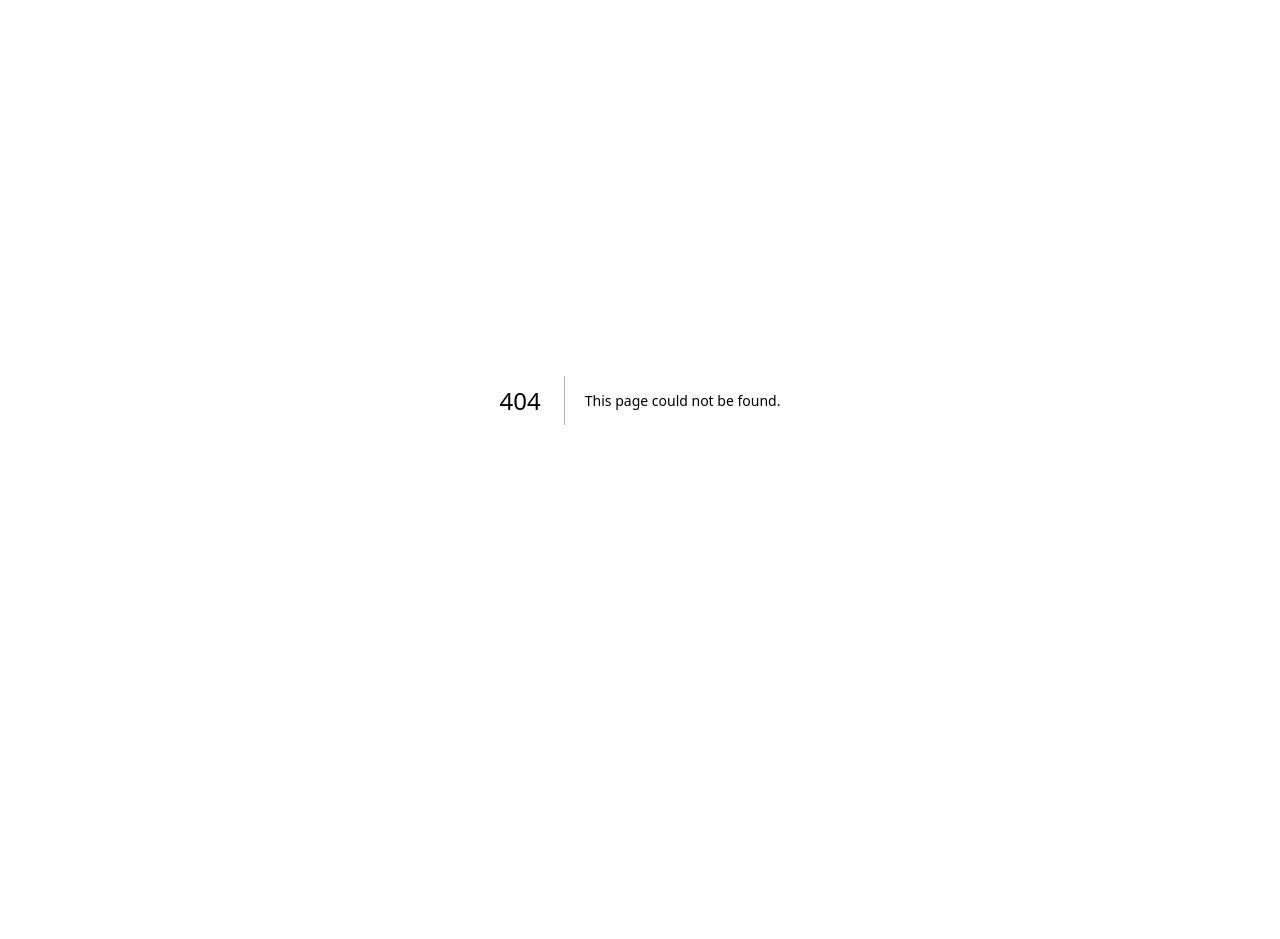
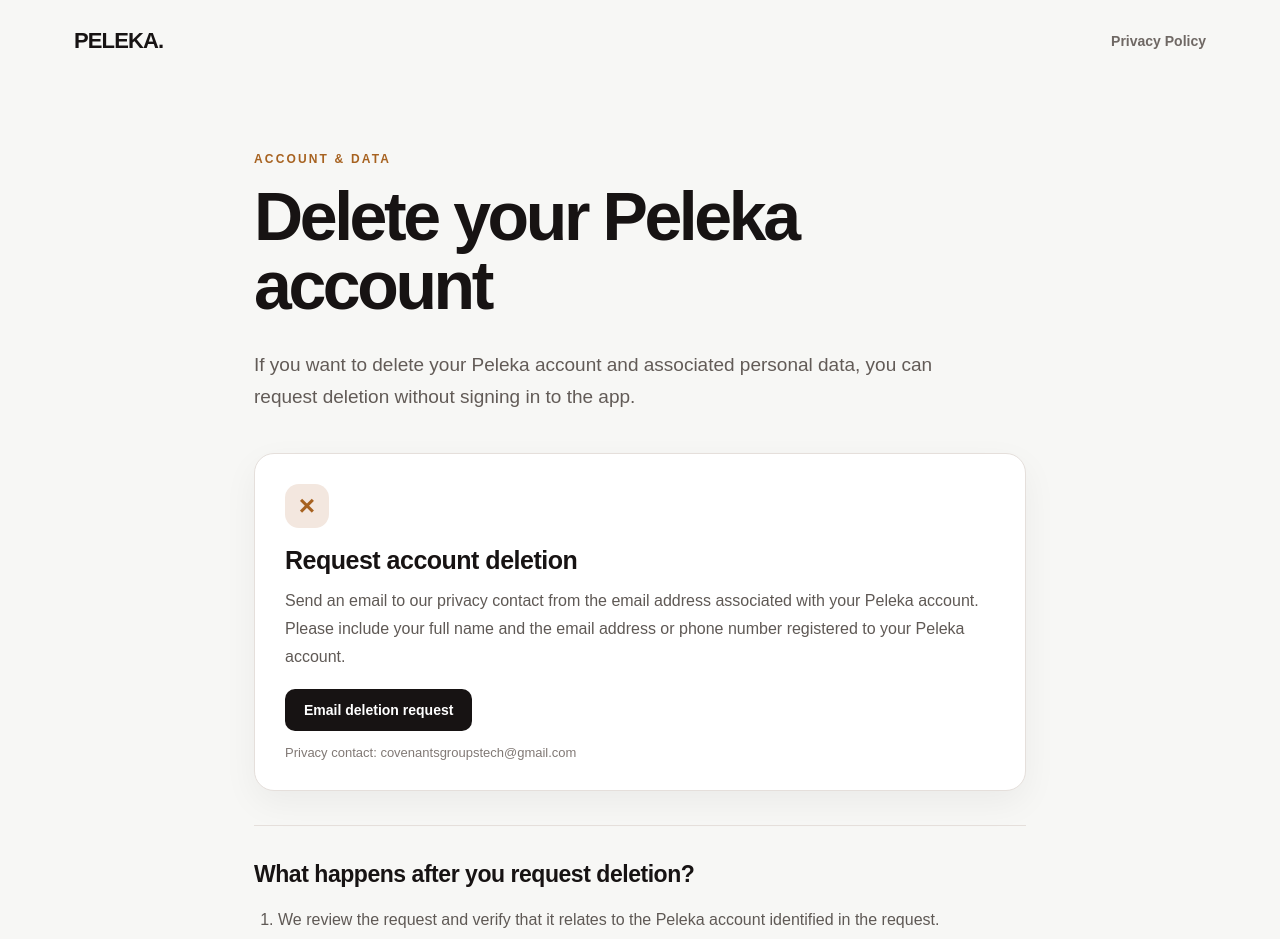
Before and after one commit to jean-yves1994/peleka-client-web-portal, a Next.js app: page /delete-account in a window 1280 px wide. Before the commit this address had no page. Shown: the top 939 px of the page. Before the commit the page ends 800 px from the top, so only its background shows below. Built offline with nearby package versions, Linux system fonts and the light colour scheme.

Commit message:
feat: add Peleka account deletion request page

```diff
--- /dev/null
+++ b/src/app/delete-account/page.js
@@ -0,0 +1,103 @@
+import Link from "next/link";
+
+const PRIVACY_EMAIL = "covenantsgroupstech@gmail.com";
+
+export const metadata = {
+  title: "Delete Your Peleka Account",
+  description: "Request deletion of your Peleka account and associated personal data.",
+};
+
+export default function DeleteAccountPage() {
+  return (
+    <main style={styles.page}>
+      <header style={styles.header}>
+        <Link href="/" style={styles.brand}>PELEKA<span>.</span></Link>
+        <Link href="/privacy-policy" style={styles.backLink}>Privacy Policy</Link>
+      </header>
+
+      <article style={styles.article}>
+        <div style={styles.kicker}>ACCOUNT &amp; DATA</div>
+        <h1 style={styles.title}>Delete your Peleka account</h1>
+        <p style={styles.intro}>
+          If you want to delete your Peleka account and associated personal data, you can request deletion without signing in to the app.
+        </p>
+
+        <section style={styles.card}>
+          <div style={styles.icon}>×</div>
+          <h2 style={styles.cardTitle}>Request account deletion</h2>
+          <p style={styles.body}>
+            Send an email to our privacy contact from the email address associated with your Peleka account. Please include your full name and the email address or phone number registered to your Peleka account.
+          </p>
+          <a
+            href={`mailto:${PRIVACY_EMAIL}?subject=Peleka%20Account%20Deletion%20Request`}
+            style={styles.button}
+          >
+            Email deletion request
+          </a>
+          <p style={styles.email}>Privacy contact: {PRIVACY_EMAIL}</p>
+        </section>
+
+        <section style={styles.section}>
+          <h2 style={styles.heading}>What happens after you request deletion?</h2>
+          <ol style={styles.list}>
+            <li>We review the request and verify that it relates to the Peleka account identified in the request.</li>
+            <li>We process the account deletion and remove personal data associated with the account where deletion is required.</li>
+            <li>We may retain limited information where necessary for legitimate purposes such as completed transaction records, fraud prevention, security, dispute resolution, or legal and regulatory obligations. Any retained information remains subject to appropriate protection and is retained only as long as necessary.</li>
+          </ol>
+          <p style={styles.body}>
+            If you have an active shipment, pending payment, unresolved complaint, or other transaction that requires completion or record retention, we may need to resolve or retain the relevant records before or after completing the deletion request. We will explain any material limitation to deletion.
+          </p>
+        </section>
+
+        <section style={styles.section}>
+          <h2 style={styles.heading}>What should I include?</h2>
+          <ul style={styles.list}>
+            <li>Your full name</li>
+            <li>The email address or phone number registered to your Peleka account</li>
+            <li>A clear statement that you want your Peleka account and associated personal data deleted</li>
+            <li>Optional: any additional information that can help us identify the account</li>
+          </ul>
+          <div style={styles.notice}>
+            <strong>Do not send passwords, Mobile Money PINs, payment-card details, or other sensitive credentials.</strong>
+            <span>We do not need these details to process an account deletion request.</span>
+          </div>
+        </section>
+
+        <section style={styles.section}>
+          <h2 style={styles.heading}>Need help?</h2>
+          <p style={styles.body}>
+            For privacy questions or help with a deletion request, contact {PRIVACY_EMAIL}. For more information about Peleka&apos;s data practices, read our <Link href="/privacy-policy" style={styles.inlineLink}>Privacy Policy</Link>.
+          </p>
+        </section>
+      </article>
+
+      <footer style={styles.footer}>
+        <Link href="/" style={styles.brand}>PELEKA<span>.</span></Link>
+        <span>Delivery that moves with you.</span>
+      </footer>
+    </main>
+  );
+}
+
+const styles = {
+  page: { minHeight: "100vh", background: "#f7f7f5", color: "#171313" },
+  header: { maxWidth: 1180, margin: "0 auto", padding: "28px 24px", display: "flex", alignItems: "center", justifyContent: "space-between" },
+  brand: { textDecoration: "none", color: "#171313", fontWeight: 800, letterSpacing: "-0.04em", fontSize: 22 },
+  backLink: { color: "#6f6864", textDecoration: "none", fontSize: 14, fontWeight: 600 },
+  article: { maxWidth: 820, margin: "0 auto", padding: "70px 24px 100px" },
+  kicker: { fontSize: 12, fontWeight: 800, letterSpacing: "0.18em", color: "#a76220", marginBottom: 16 },
+  title: { fontSize: "clamp(40px, 7vw, 68px)", lineHeight: 1.02, letterSpacing: "-0.05em", margin: 0 },
+  intro: { maxWidth: 700, fontSize: 19, lineHeight: 1.7, color: "#625b57", margin: "28px 0 40px" },
+  card: { padding: "30px", borderRadius: 20, background: "#fff", border: "1px solid #e5dfdb", boxShadow: "0 12px 35px rgba(23,19,19,0.05)" },
+  icon: { width: 44, height: 44, borderRadius: 14, background: "#f3e7df", color: "#a76220", display: "flex", alignItems: "center", justifyContent: "center", fontSize: 28, fontWeight: 700, marginBottom: 18 },
+  cardTitle: { fontSize: 25, margin: "0 0 12px", letterSpacing: "-0.02em" },
+  body: { color: "#5f5955", fontSize: 16, lineHeight: 1.75, margin: "0 0 18px" },
+  button: { display: "inline-flex", alignItems: "center", justifyContent: "center", padding: "13px 19px", borderRadius: 10, background: "#171313", color: "#fff", textDecoration: "none", fontWeight: 700, fontSize: 14 },
+  email: { color: "#817975", fontSize: 13, margin: "14px 0 0" },
+  section: { padding: "34px 0", borderTop: "1px solid #e5dfdb", marginTop: 34 },
+  heading: { fontSize: 23, lineHeight: 1.3, letterSpacing: "-0.02em", margin: "0 0 16px" },
+  list: { color: "#5f5955", fontSize: 16, lineHeight: 1.75, paddingLeft: 24, margin: 0 },
+  notice: { display: "flex", flexDirection: "column", gap: 6, padding: "18px 20px", marginTop: 22, borderRadius: 14, background: "#fff", border: "1px solid #e5dfdb", color: "#5f5955", fontSize: 14, lineHeight: 1.6 },
+  inlineLink: { color: "#a76220", fontWeight: 700 },
+  footer: { maxWidth: 1180, margin: "0 auto", padding: "28px 24px 44px", borderTop: "1px solid #e5dfdb", display: "flex", alignItems: "center", justifyContent: "space-between", gap: 20, color: "#817975", fontSize: 13 },
+};
```
